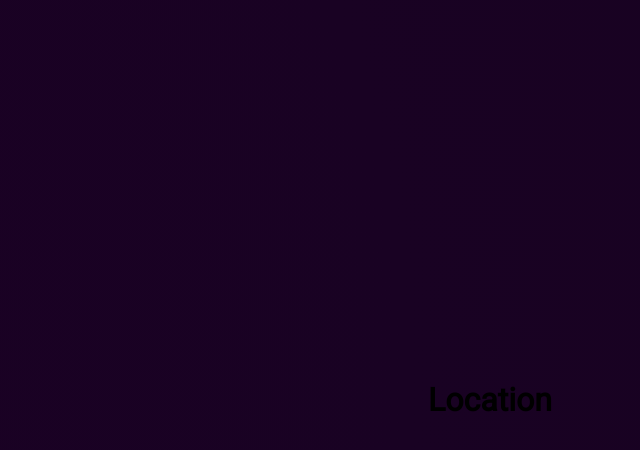
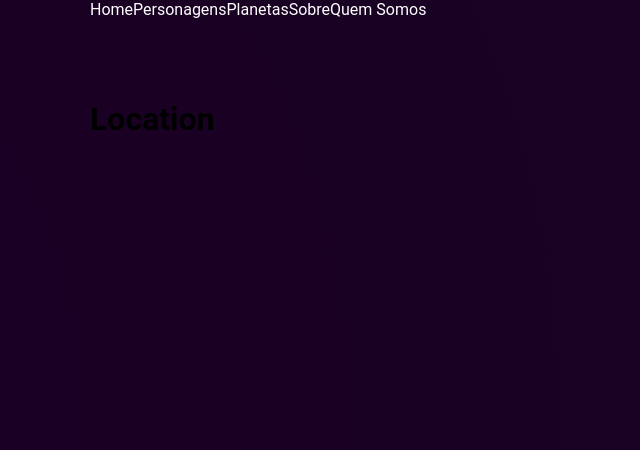
Before and after one commit to clemeson/projetoFinal_RickMorty_reactJS, a React (Create React App) app: page /location in a window 1280 px wide. Shown: the top 450 px of the page, without its empty margins (150-790 px from the left). Built offline with nearby package versions, Linux system fonts and the light colour scheme.

Commit message:
restruturando

```diff
--- a/src/components/HeaderComponent.js
+++ b/src/components/HeaderComponent.js
@@ -6,6 +6,8 @@ const HeaderContainer = styled.header`
     display:flex;
     height:100px;
     color:white;
+    width:70%
+    height:100vh;
 
 
 `
@@ -30,7 +32,7 @@ const Ul = styled.ul`
       a{
 
 
-          color:#090311;
+          color:white;
           text-decoration:none;
       }
     }
--- a/src/index.js
+++ b/src/index.js
@@ -5,6 +5,12 @@ import {createGlobalStyle} from 'styled-components';
 
 const GlobalStyle = createGlobalStyle`
   @import url ('https://fonts.googleapis.com/css2? family = M + PLUS + Arredondado + 1c: wght @ 500 & display = swap');
+
+  #root{
+    display:flex;
+    height: 100vh;
+    width:100vh
+  }
 
 body{
 animation: gradient 10s ease alternate infinite;
--- a/src/views/location/index.js
+++ b/src/views/location/index.js
@@ -1,4 +1,5 @@
 import React from "react";
+import Header from '../../components/HeaderComponent'
 
 /*
 
@@ -22,7 +23,7 @@ function Location(){
 
     return (
         <>
-
+            <Header></Header>
             <h1>Location</h1>
         </>
     )
```
